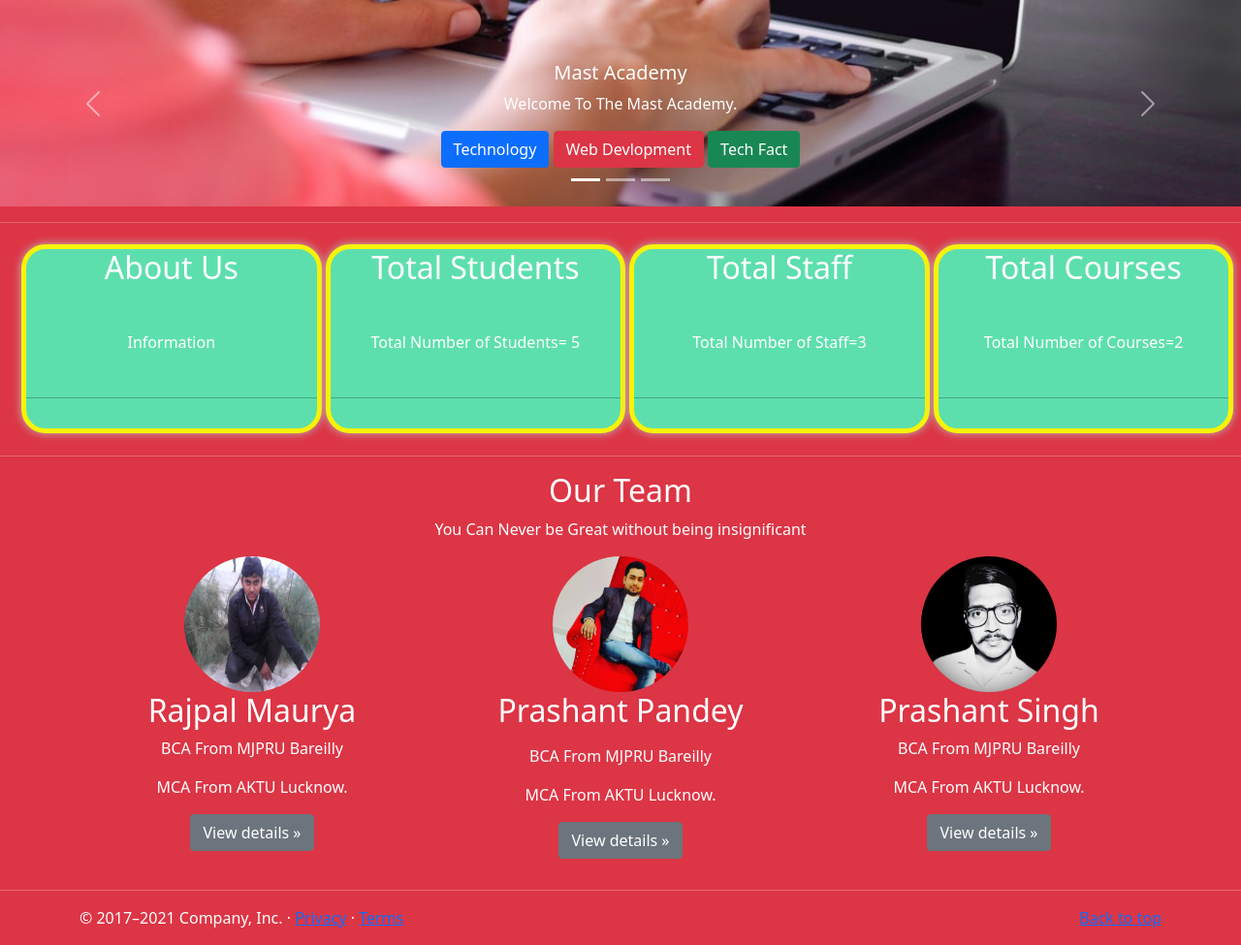
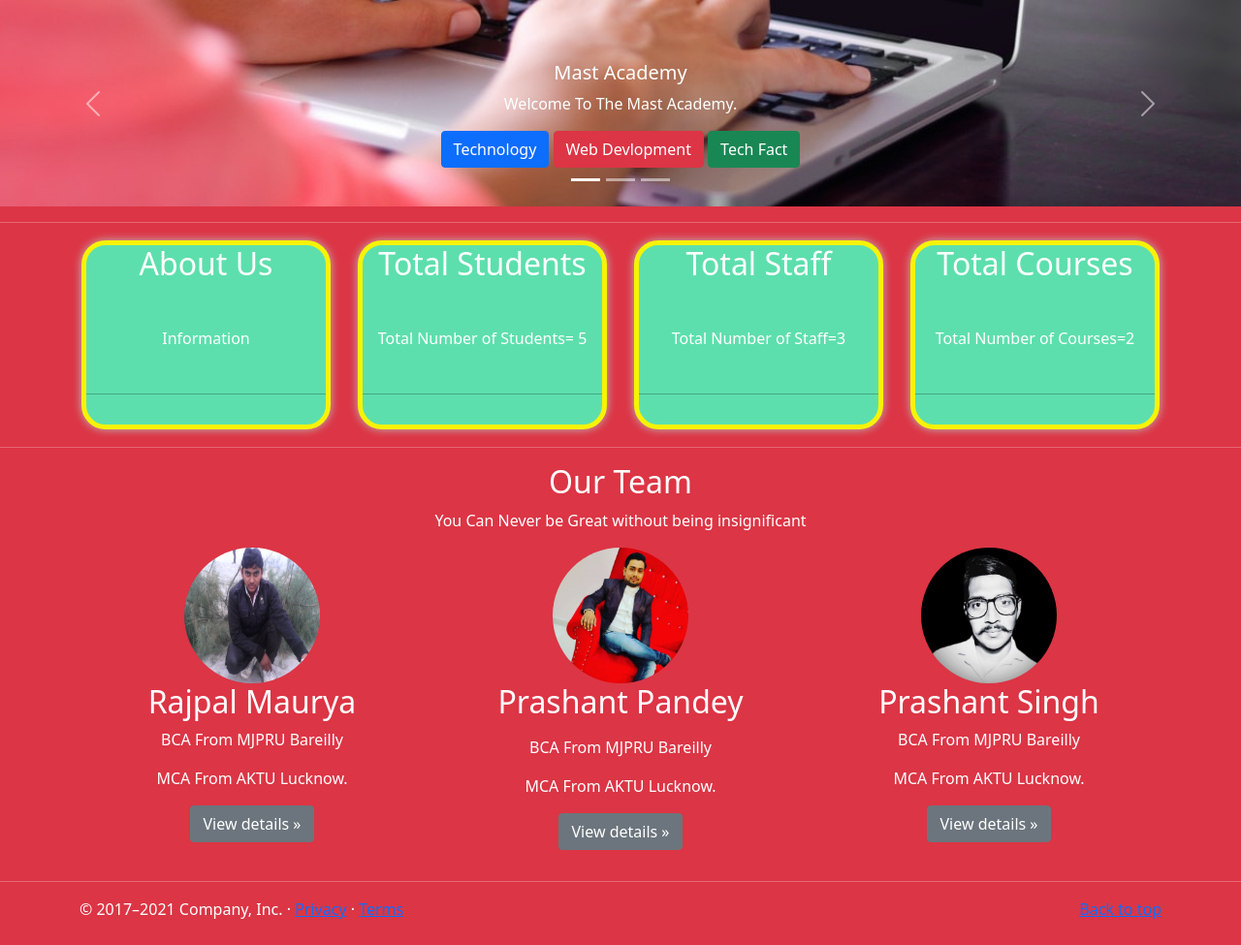
Before and after one commit to prashant4505/test-repo, a Django app: page /dashboard in a window 1280 px wide. Shown: the part 56-1031 px from the top of the page at 97% size. After the commit the page ends 1004 px from the top, so only its background shows below. Run offline with Django 3.2, Linux system fonts and the light colour scheme; data comes from the database, SQL or seed files in the repository.

Commit message:
third commit

```diff
--- a/templates/app1/Dashboard.html
+++ b/templates/app1/Dashboard.html
@@ -103,36 +103,37 @@
 </div>
 
 <hr>
-
-<div id="serviceBox">
-  <div class="serviceBox1">
+<div class="container">
+<div class="row">
+  <div class="col-lg-3 col-md-6 col-sm-12">
       <div class="box">
       <h2> About Us</h2>
       <p id="para1">Information</p>
       <hr id="hr1">
       </div>
   </div>
-   <div class="serviceBox2">
+   <div class="col-lg-3 col-md-6 col-sm-12">
        <div class="box">
       <h2>Total Students</h2>
       <p id="para1">Total Number of Students= {{student_num}} </p>
       <hr id="hr1">
        </div>
   </div>
-  <div class="serviceBox3">
+  <div class="col-lg-3 col-md-6 col-sm-12">
       <div class="box">
       <h2>Total Staff</h2>
       <p id="para1">Total Number of Staff={{staff_num}}</p>
       <hr id="hr1">
       </div>
    </div>
-  <div class="serviceBox4">
+  <div class="col-lg-3 col-md-6 col-sm-12">
       <div class="box">
       <h2>Total Courses</h2>
       <p id="para1">Total Number of Courses=2</p>
       <hr id="hr1">
       </div>
    </div>
+</div>
 </div>
 <hr>
 
```
